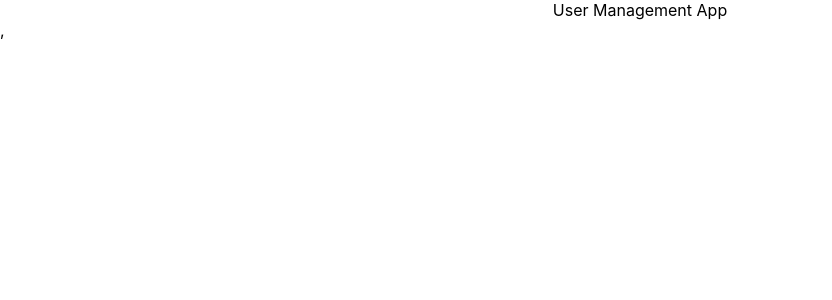
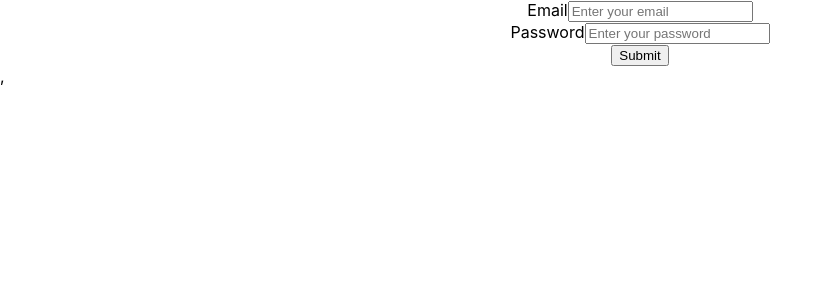
Before and after one commit to ivanad00/User_management_app, a React (Create React App) app: page / in a window 1280 px wide. Shown: the top 300 px of the page, without its empty margins (0-832 px from the left). Built offline with nearby package versions, Linux system fonts and the light colour scheme.

Commit message:
Redirecting to the UsersList page upon successful login

```diff
--- a/src/App.js
+++ b/src/App.js
@@ -1,7 +1,14 @@
+import { useSelector } from "react-redux";
 import "./App.css";
+import LoginPage from "./pages/Login/LoginPage";
+import UsersList from "./pages/Users/UsersList";
 
 function App() {
-  return <div className="App">User Management App</div>;
+  const isLoggedIn = useSelector((state) => state.isLoggedIn);
+
+  return (
+    <div className="App">{isLoggedIn ? <UsersList /> : <LoginPage />}</div>
+  );
 }
 
 export default App;
--- a/src/pages/Login/LoginPage.js
+++ b/src/pages/Login/LoginPage.js
@@ -1,7 +1,7 @@
-import React from "react";
+import React, { useState } from "react";
 import { Formik, Form, Field } from "formik";
 
-import { useDispatch, useState } from "react-redux";
+import { useDispatch } from "react-redux";
 import { login } from "../../store/actions/actions";
 
 const LoginPage = () => {
--- a/src/pages/Users/UsersList.js
+++ b/src/pages/Users/UsersList.js
@@ -0,0 +1,7 @@
+import React from "react";
+
+const UsersList = () => {
+  return <h1>Main page</h1>;
+};
+
+export default UsersList;
```
